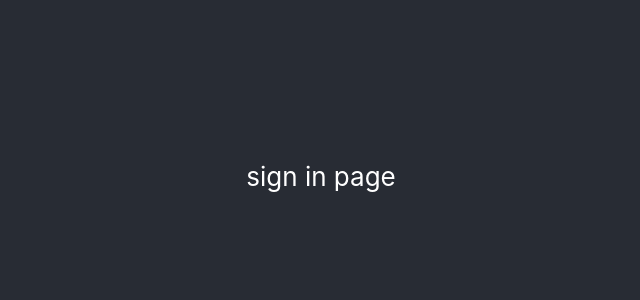
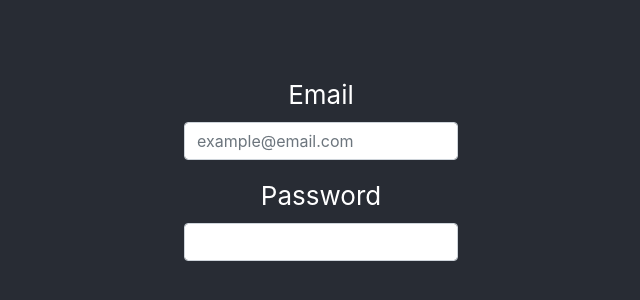
Before and after one commit to JoshuaCalder/jimi, a React (Create React App) app in the folder frontend/: page /login in a window 1280 px wide. Shown: the part 224-524 px from the top of the page, without its empty margins (319-959 px from the left). Built offline with nearby package versions, Linux system fonts and the light colour scheme.

Commit message:
login and join party page made

```diff
--- a/frontend/package.json
+++ b/frontend/package.json
@@ -3,8 +3,11 @@
   "version": "0.1.0",
   "private": true,
   "dependencies": {
+    "@material-ui/core": "^3.9.1",
+    "axios": "^0.18.0",
     "react": "^16.7.0",
     "react-dom": "^16.7.0",
+    "react-router-dom": "^4.3.1",
     "react-scripts": "2.1.3"
   },
   "scripts": {
--- a/frontend/public/index.html
+++ b/frontend/public/index.html
@@ -3,6 +3,7 @@
   <head>
     <meta charset="utf-8" />
     <link rel="shortcut icon" href="%PUBLIC_URL%/favicon.ico" />
+<link rel="stylesheet" href="https://stackpath.bootstrapcdn.com/bootstrap/4.2.1/css/bootstrap.min.css" integrity="sha384-GJzZqFGwb1QTTN6wy59ffF1BuGJpLSa9DkKMp0DgiMDm4iYMj70gZWKYbI706tWS" crossorigin="anonymous">
     <meta
       name="viewport"
       content="width=device-width, initial-scale=1, shrink-to-fit=no"
--- a/frontend/src/App.js
+++ b/frontend/src/App.js
@@ -1,14 +1,21 @@
 import React, { Component } from 'react';
 import logo from './logo.svg';
+import './App.css';
+import { Route, Redirect, BrowserRouter } from 'react-router-dom';
 import JoinParty from './components/sign_in/join_party';
-import './App.css';
+import LogIn from './components/sign_in/log_in';
 
 class App extends Component {
   render() {
     return (
       <div className="App">
         <header className="App-header">
-       	    <JoinParty />
+			<BrowserRouter>
+				<Route path='/joinparty' render={() => <JoinParty /> } />
+			</BrowserRouter>
+			<BrowserRouter>
+				<Route path='/login' render={ () => <LogIn />} />
+			</BrowserRouter>
         </header>
       </div>
     );
--- /dev/null
+++ b/frontend/src/components/inputs/text_input.js
@@ -0,0 +1,11 @@
+import React, { Component } from 'react';
+
+const TextInput = (props) => {
+		return(
+			<div className="form-group">
+    			<label >{ props.label }</label>
+    			<input type={ props.type } name={ props.name } className="form-control" id={ props.id } placeholder={ props.placeHolder } onChange={ props.handleTextChange }/>
+  			</div>
+		);
+}
+export default TextInput;
--- a/frontend/src/components/sign_in/join_party.js
+++ b/frontend/src/components/sign_in/join_party.js
@@ -1,4 +1,5 @@
 import React, { Component } from 'react';
+import  TextInput  from '../inputs/text_input';
 
 class JoinParty extends Component{
 	constructor(props){
@@ -9,8 +10,30 @@ class JoinParty extends Component{
 					partyId: null,
 		};
 	}
+	handleTextChange = (e, id) => {
+		this.setState({
+			[e.target.id]: e.target.value,
+		});
+		console.log(e.target.value);
+	}
+	submit = () => {
+		console.log(this.state);
+	}
+
 	render(){
-		return(<div>sign in page</div>);
+		return(
+			<div>
+				<TextInput
+					label={"Party Identifier"}
+					name={'partyId'}
+					id={'partId'}
+					placeHolder={'000-000'}
+					type={'text'}
+					handleTextChange={this.handleTextChange}
+					/>
+				<button type="button" className="btn btn-success" onClick={this.submit}>Success</button>
+			</div>
+		);
 	}
 }
 
--- /dev/null
+++ b/frontend/src/components/sign_in/log_in.js
@@ -0,0 +1,43 @@
+import React, { Component } from 'react';
+import TextInput from '../inputs/text_input';
+
+class LogIn extends Component{
+	constructor(props){
+			super(props);
+			this.state = {
+					userName: null,
+					userId: null,
+					partyId: null,
+		};
+	}
+
+
+	handleTextChange = (e, id) => {
+		this.setState({
+			[e.target.id]: e.target.value,
+		});
+		console.log(e.target.value);
+	}
+
+	render(){
+		return(
+			<React.Fragment>
+				<TextInput
+					label={'Email'}
+					onChange={this.handleTextChange}
+					id={'email'}
+					placeHolder={'example@email.com'}
+					type={'email'}
+				/>
+				<TextInput
+					label={'Password'}
+					onChange={this.handleTextChange}
+					id={'password'}
+					type={'password'}
+				/>
+			</React.Fragment>
+		);
+	}
+}
+
+export default LogIn;
```
Also changed, not shown: frontend/src/components/sign_in/sign_in.js (deleted), 1 other file (tests, documents, lock files or other folders).
